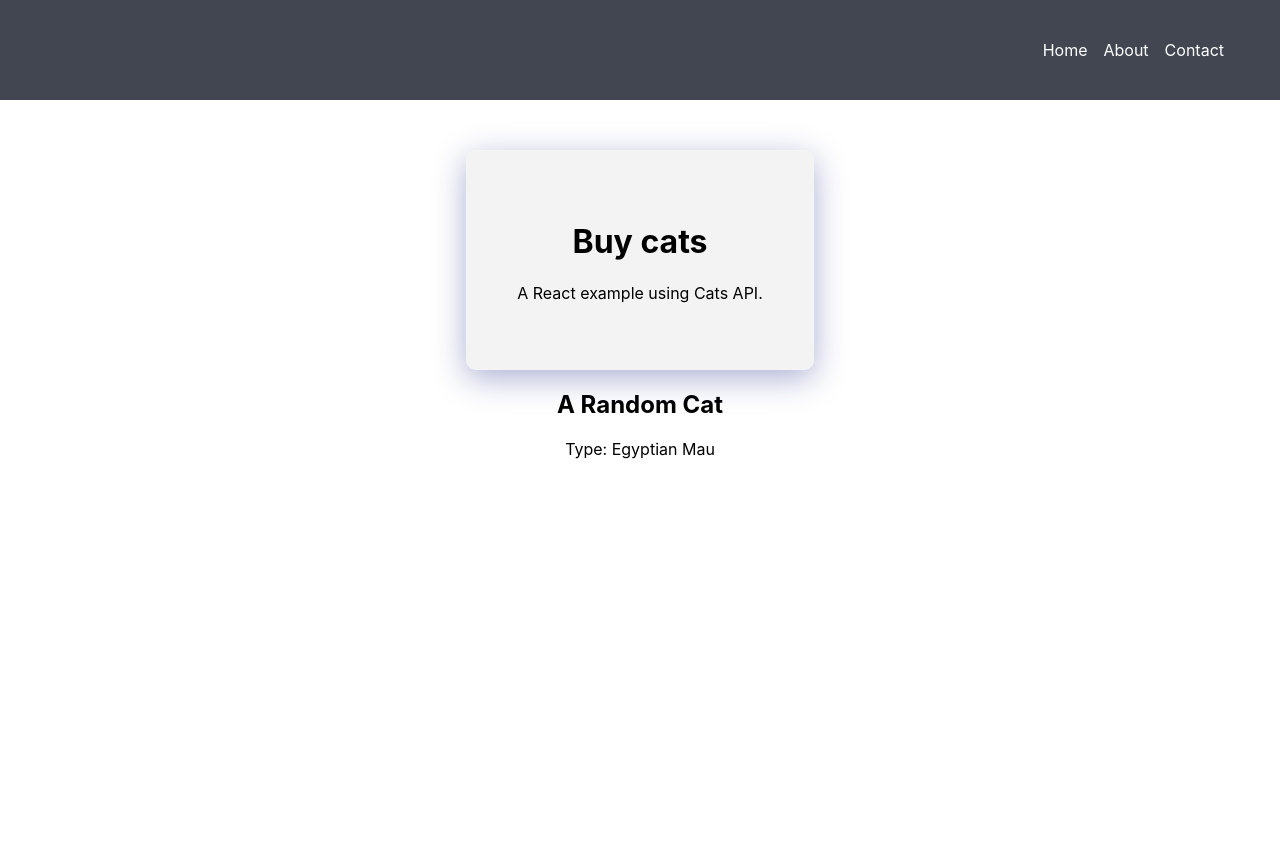
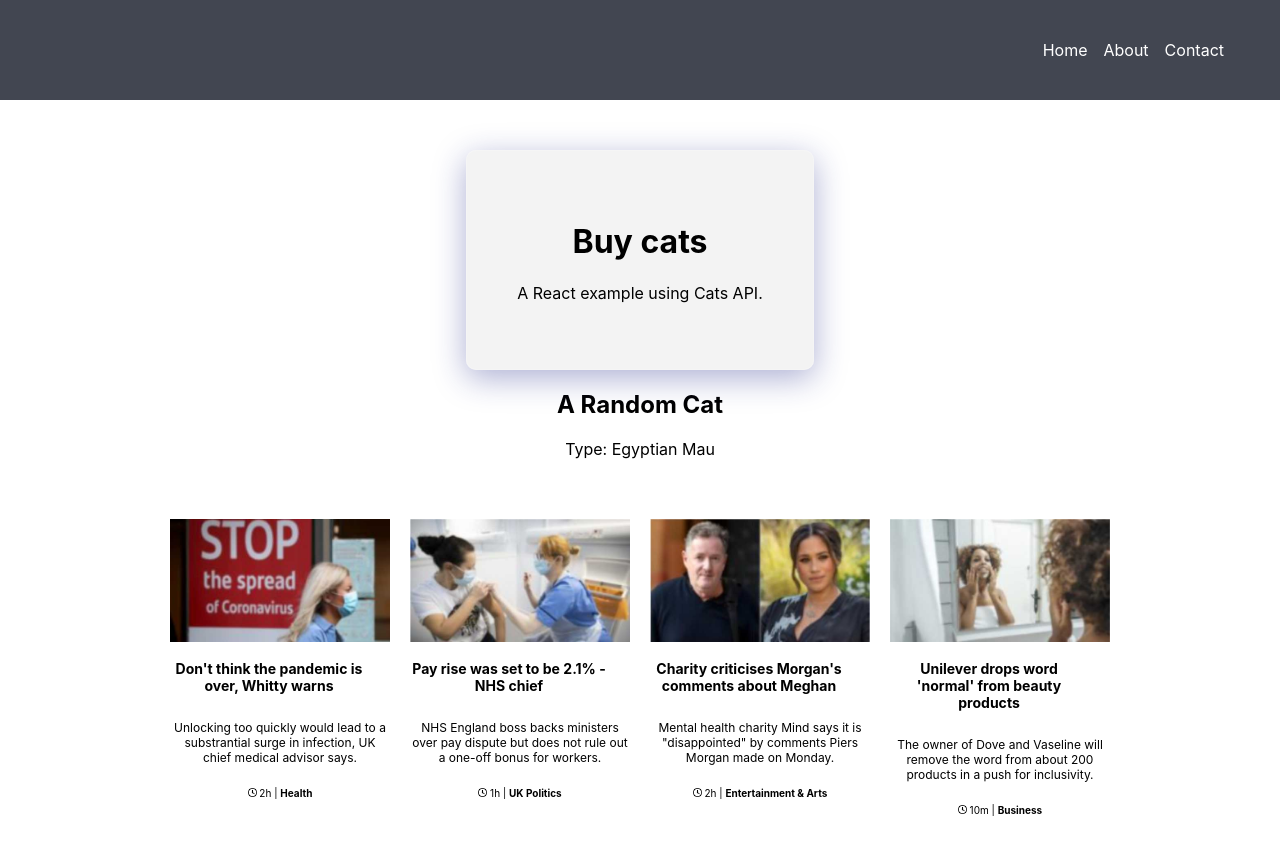
Before and after one commit to Ally-3/cats-ecommerce, a React (Create React App) app: page / in a window 1280 px wide. Shown: the top 854 px of the page. Before the commit the page ends 800 px from the top, so only its background shows below. Built offline with nearby package versions, Linux system fonts and the light colour scheme.

Commit message:
added cat.js

```diff
--- a/src/App.js
+++ b/src/App.js
@@ -1,4 +1,5 @@
 import Cats from './Components/Cats';
+import Cat from './Components/Cat';
 import RandomCat from './Components/faker';
 import './App.css';
 import Landing from './Components/Landing';
@@ -17,6 +18,7 @@ function App() {
         </Routes>
       </BrowserRouter>
       <RandomCat />
+      <Cat />
     </div>
   );
 }
```
